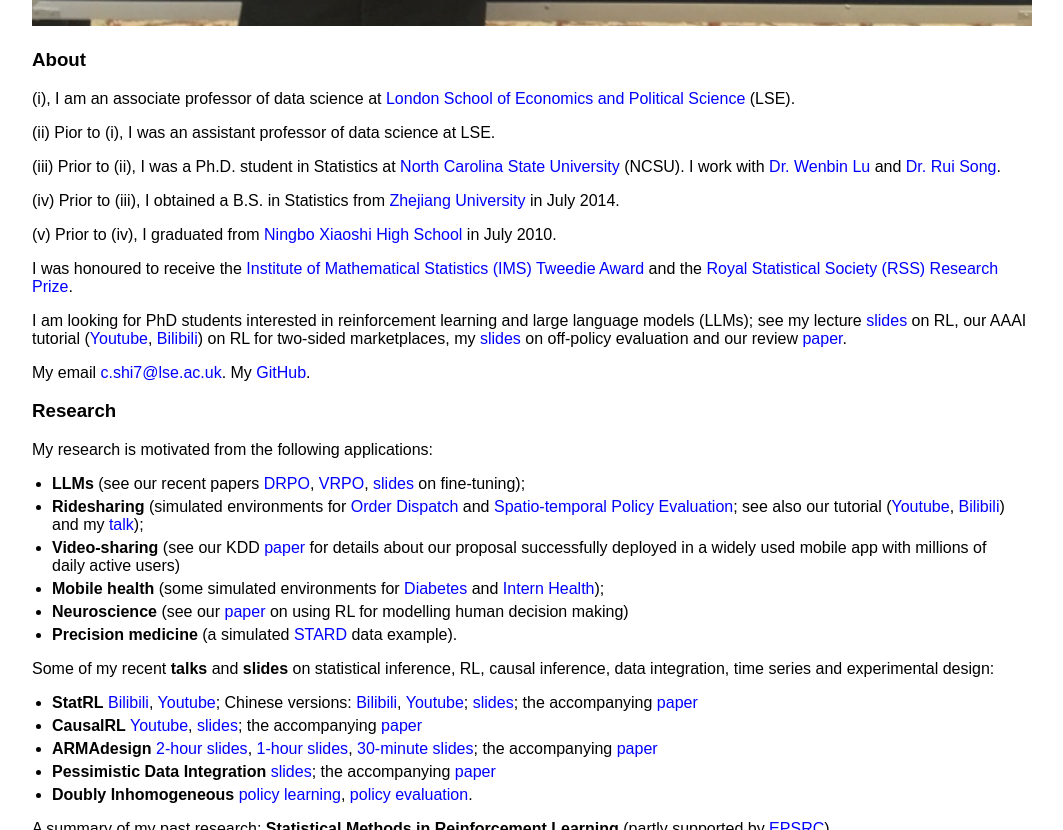
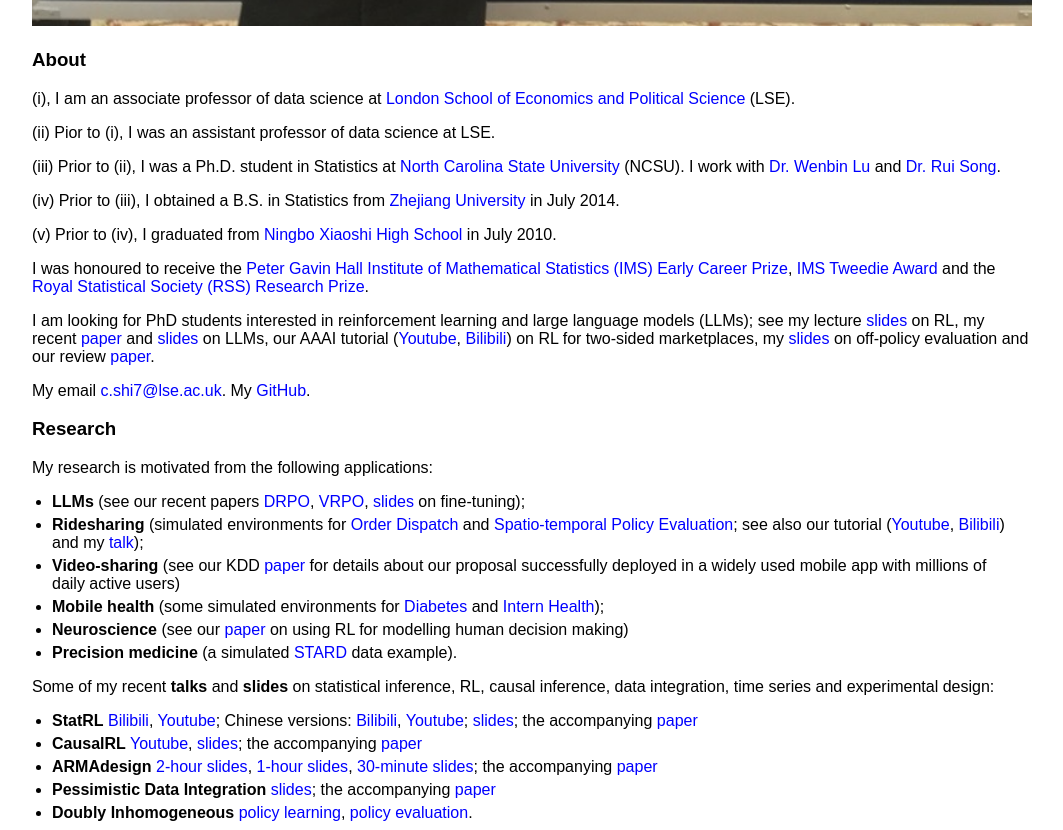
Before and after one commit to callmespring/callmespring.github.io, a Jekyll site: the page built from index.md, in a window 1280 px wide and 900 px high, scrolled down 818 px, cut to the strip 0-830 px from the top of the window. Shown: the whole strip, without its empty margins (108-1171 px from the left). Built offline with Jekyll 4.4.1, drawn with Linux system fonts in a browser that asks for light colours.

Commit message:
Update index.md

```diff
--- a/index.md
+++ b/index.md
@@ -20,9 +20,9 @@ layout: default
 
 <!---I have a postdoc position funded by [EPSRC](https://gow.epsrc.ukri.org/NGBOViewGrant.aspx?GrantRef=EP/W014971/1&utm_source=BenchmarkEmail&utm_campaign=PhD_Newsletter_-_LT_Week_05_(2021%2f22)&utm_medium=email). See the post [here](https://jobs.lse.ac.uk/Vacancies/W/3537/0/335760/15539/research-officer-in-statistics).-->
 
-I was honoured to receive the [Institute of Mathematical Statistics (IMS) Tweedie Award](https://imstat.org/2024/03/05/chengchun-shi-receives-2024-ims-tweedie-new-researcher-award/) and the [Royal Statistical Society (RSS) Research Prize](https://rss.org.uk/news-publication/news-publications/2021/general-news/announcing-our-honours-recipients-for-2021/).
+I was honoured to receive the [Peter Gavin Hall Institute of Mathematical Statistics (IMS) Early Career Prize](https://imstat.org/ims-awards/peter-gavin-hall-ims-early-career-prize/), [IMS Tweedie Award](https://imstat.org/2024/03/05/chengchun-shi-receives-2024-ims-tweedie-new-researcher-award/) and the [Royal Statistical Society (RSS) Research Prize](https://rss.org.uk/news-publication/news-publications/2021/general-news/announcing-our-honours-recipients-for-2021/).
 
-I am looking for PhD students interested in reinforcement learning and large language models (LLMs); see my lecture [slides](https://github.com/callmespring/RL-short-course) on RL, our AAAI tutorial ([Youtube](https://www.youtube.com/watch?v=LwShOYaRFqM&list=PLA_E7IjY9cw4aC4T8pnV3vl9wSA1461KV), [Bilibili](https://www.bilibili.com/video/BV1ZS9NYpEHg/?spm_id_from=333.788.recommend_more_video.-1&vd_source=0ff25cf8645aa63231bec2428b94bf6f
+I am looking for PhD students interested in reinforcement learning and large language models (LLMs); see my lecture [slides](https://github.com/callmespring/RL-short-course) on RL, my recent [paper](https://arxiv.org/pdf/2506.01183) and [slides](https://callmespring.github.io/slides/DRPO.pdf) on LLMs, our AAAI tutorial ([Youtube](https://www.youtube.com/watch?v=LwShOYaRFqM&list=PLA_E7IjY9cw4aC4T8pnV3vl9wSA1461KV), [Bilibili](https://www.bilibili.com/video/BV1ZS9NYpEHg/?spm_id_from=333.788.recommend_more_video.-1&vd_source=0ff25cf8645aa63231bec2428b94bf6f
 )) on RL for two-sided marketplaces, my [slides](https://github.com/callmespring/RL-short-course/blob/main/Lecture%205/OPEslides.pdf) on off-policy evaluation and our review [paper](https://arxiv.org/pdf/2212.06355.pdf).
 
 My email <c.shi7@lse.ac.uk>. My [GitHub](https://github.com/callmespring).
```
